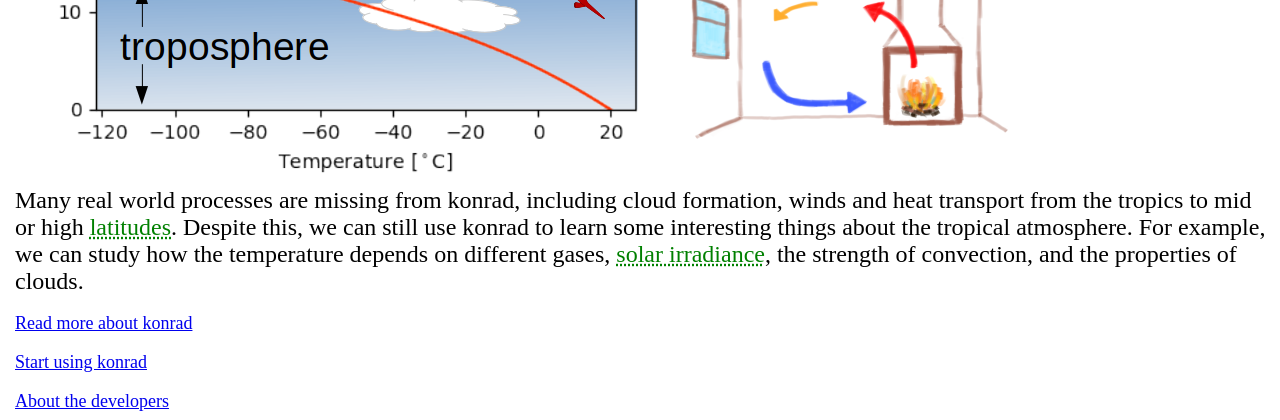
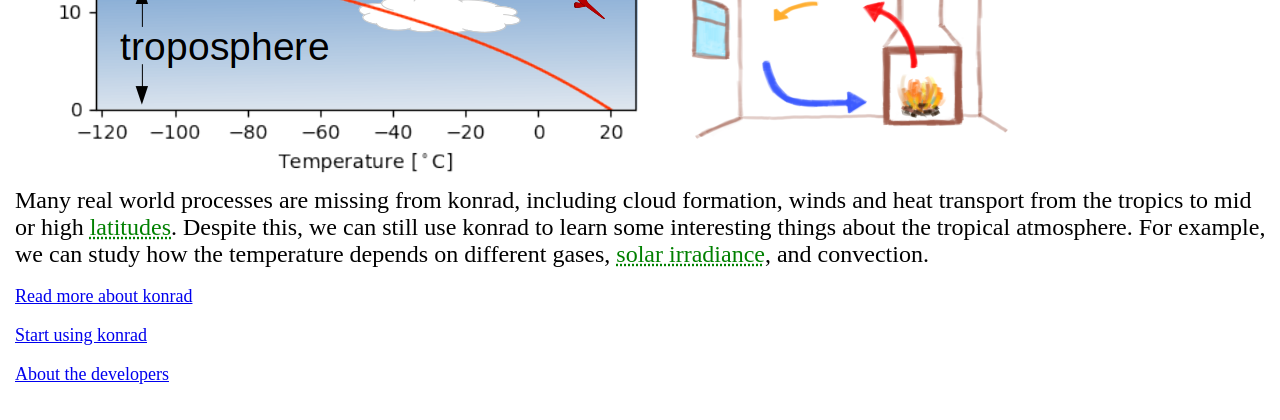
Before and after one commit to lkluft/konrad-website, a Flask app: page / in a window 1280 px wide. Shown: the part 817-1237 px from the top of the page. After the commit the page ends 1201 px from the top, so only its background shows below. Run offline with Flask 2, Linux system fonts and the light colour scheme.

Commit message:
Make intro simpler

```diff
--- a/templates/Hello.html
+++ b/templates/Hello.html
@@ -32,9 +32,8 @@
             Despite this, we can still use konrad to learn some interesting
             things about the tropical atmosphere. For example, we can study
             how the temperature depends on different gases,
-            <abbr title="power per unit area of radiation received from the
-            Sun" tabindex="-1">solar irradiance</abbr>,
-            the strength of convection, and the properties of clouds.
+            <abbr title="the amount of sunlight" tabindex="-1">solar irradiance</abbr>,
+            and convection.
         </font></div>
         <br />
         <div><font size=4>
```
